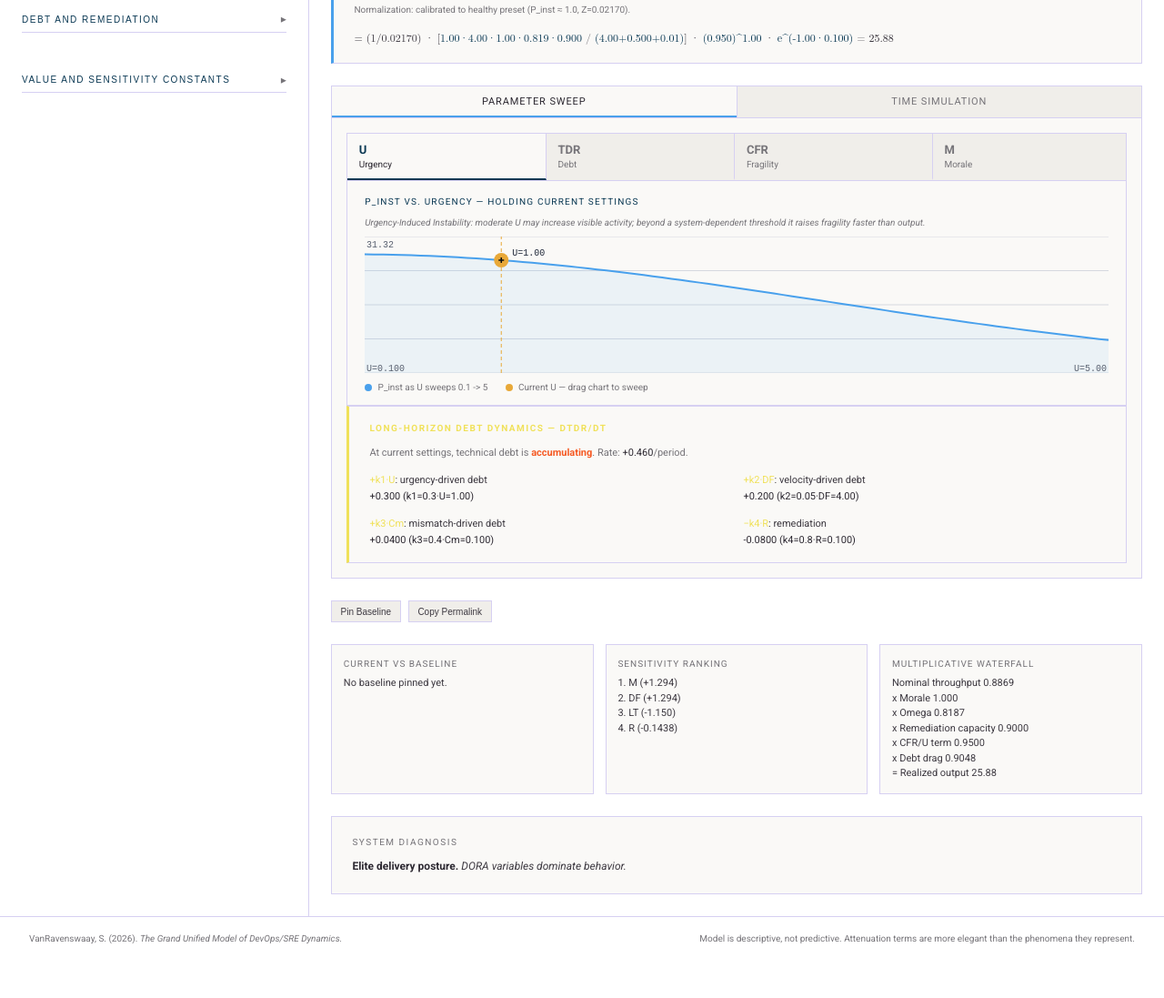
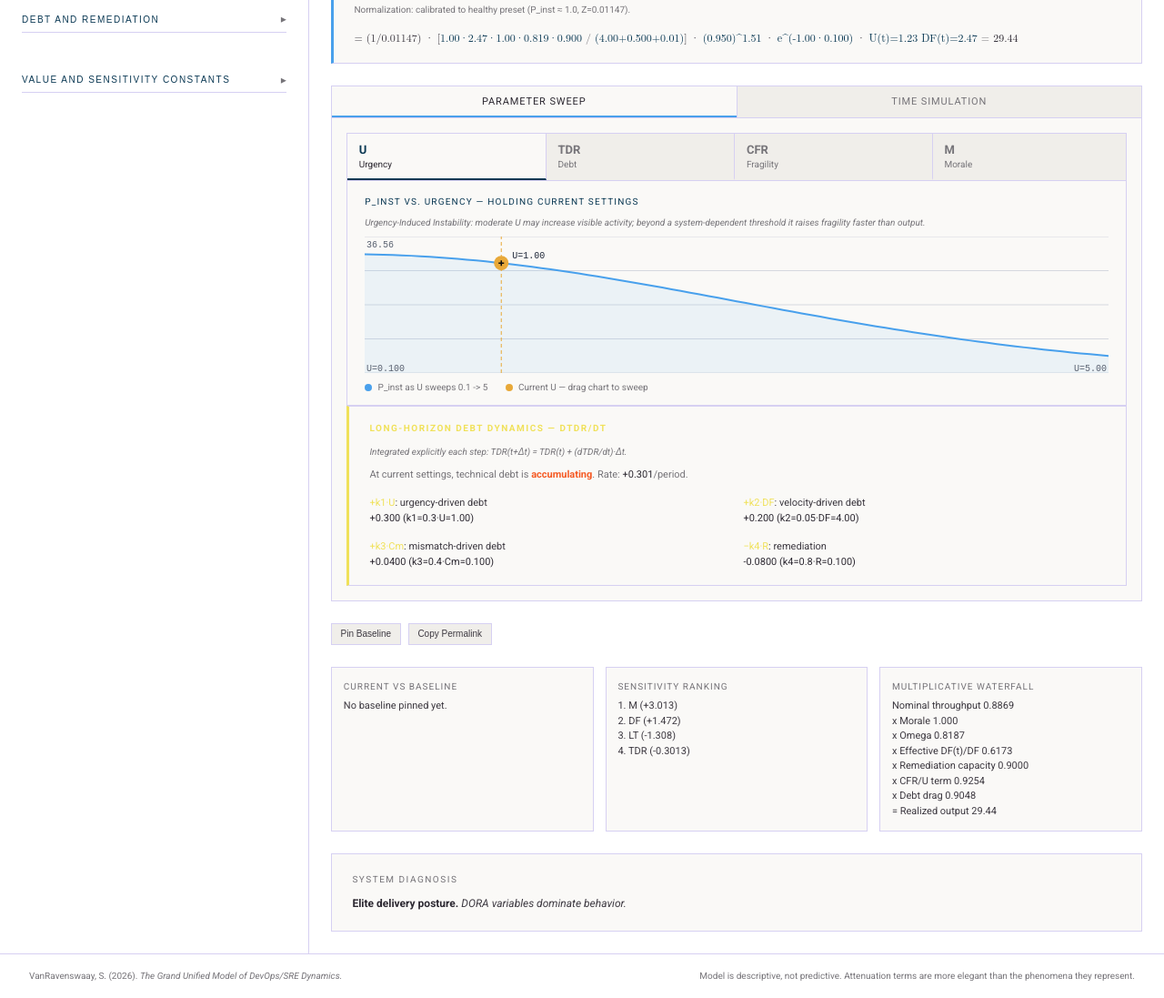
Before and after one commit to scottvr/GUM_of_Devops, a plain HTML site: page DORA/gum-graph/index.html in a window 1280 px wide. Shown: the part 580-1677 px from the top of the page at 91% size. Before the commit the page ends 1636 px from the top, so only its background shows below. Drawn offline with nearby package versions, Linux system fonts and the light colour scheme; a web font is replaced by a local one.

Commit message:
fix the math. feeback the attenuation, integrate with t, etc.

```diff
--- a/DORA/gum-graph/doragum.css
+++ b/DORA/gum-graph/doragum.css
@@ -736,6 +736,13 @@
     margin-bottom: 0.6rem;
   }
 
+  .tdr-formula-note {
+    font-size: 10px;
+    color: var(--text-dim);
+    margin-bottom: 0.55rem;
+    font-style: italic;
+  }
+
   .tdr-grid {
     display: grid;
     grid-template-columns: 1fr 1fr;
@@ -822,6 +829,26 @@
     padding: 0.5rem 0.6rem;
   }
 
+  .sim-ticker {
+    display: grid;
+    grid-template-columns: repeat(3, minmax(0, 1fr));
+    gap: 0.45rem;
+  }
+
+  .sim-ticker > div {
+    border: 1px solid var(--border);
+    background: var(--surface);
+    padding: 0.35rem 0.45rem;
+    font-size: 11px;
+    color: var(--text);
+  }
+
+  .ticker-label {
+    color: var(--text-dim);
+    font-size: 10px;
+    margin-right: 0.3rem;
+  }
+
   .tool-row {
     display: flex;
     gap: 0.5rem;
@@ -888,4 +915,7 @@
       grid-template-columns: 1fr;
       gap: 0.3rem;
     }
+    .sim-ticker {
+      grid-template-columns: 1fr;
+    }
   }
--- a/DORA/gum-graph/index.html
+++ b/DORA/gum-graph/index.html
@@ -342,6 +342,7 @@
         <!-- TDR dynamics -->
         <div class="tdr-dynamics">
           <h3>Long-Horizon Debt Dynamics — dTDR/dt</h3>
+          <div class="tdr-formula-note">Integrated explicitly each step: TDR(t+Δt) = TDR(t) + (dTDR/dt)·Δt.</div>
           <div style="font-size:11px; color:var(--text-dim); margin-bottom:0.8rem;">
             At current settings, technical debt is <strong id="tdr-trend-word" style="color:var(--warn)">—</strong>.
             Rate: <span id="tdr-rate" style="color:var(--text-bright)">—</span>/period.
@@ -407,6 +408,11 @@
             </div>
           </div>
           <canvas id="sim-canvas"></canvas>
+          <div class="sim-ticker">
+            <div><span class="ticker-label">P_inst</span> <span id="ticker-pinst">—</span></div>
+            <div><span class="ticker-label">P_real(t)</span> <span id="ticker-preal">—</span></div>
+            <div><span class="ticker-label">TDR(t)</span> <span id="ticker-tdr">—</span></div>
+          </div>
           <div class="sim-readout" id="sim-readout">At t = 0.00: projected TDR = 0.000, instantaneous output = 0.000, cumulative output = 0.000</div>
         </div>
       </div>
@@ -551,6 +557,7 @@
     tdr: true,
     coupling: false,
   },
+  floorToastShown: false,
 };
 
 function renderSliderLabels(v) {
@@ -782,14 +789,11 @@
 }
 
 function computeRawP(v, opts = { urgencyBoost: false }) {
-  const omega = computeOmega(v);
-  const urgencyExp = Math.pow(v.U, 2);
-  const cfrTerm = Math.pow(1 - v.CFR, urgencyExp);
-  const debtAtt = Math.exp(-v.lam * v.TDR);
-  const activity = opts.urgencyBoost ? urgencyActivityBoost(v.U) : 1;
-  const num = v.V * v.DF * activity * v.M * omega * (1 - v.R);
+  const terms = computeTerms(v, opts);
+  const activity = opts.urgencyBoost ? urgencyActivityBoost(terms.U_t) : 1;
+  const num = v.V * terms.DF_t * activity * v.M * terms.omega * (1 - v.R);
   const den = v.LT + v.MTTR + EPS;
-  return (num / den) * cfrTerm * debtAtt;
+  return (num / den) * terms.cfrTerm * terms.debtAtt;
 }
 
 function computePInst(v, opts = { urgencyBoost: false }) {
@@ -802,18 +806,24 @@
 
 function computeTerms(v, opts = { urgencyBoost: false }) {
   const omega = computeOmega(v);
-  const urgencyExp = Math.pow(v.U, 2);
+  const debtAtt = Math.exp(-v.lam * v.TDR);
+  const attenuationDriver = clamp(omega * debtAtt * Math.max(0.2, v.M / 1.2), 0.05, 1.25);
+  const U_t = v.U * (1 + 0.6 * (1 - attenuationDriver));
+  const DF_t = v.DF * attenuationDriver;
+  const urgencyExp = Math.pow(U_t, 2);
   const cfrTerm = Math.pow(1 - v.CFR, urgencyExp);
-  const debtAtt = Math.exp(-v.lam * v.TDR);
-  const activity = opts.urgencyBoost ? urgencyActivityBoost(v.U) : 1;
-  const throughput = v.V * v.DF / (v.LT + v.MTTR + EPS);
-  const dTDR = K1 * v.U + K2 * v.DF + K3 * v.Cm - K4 * v.R;
-  return { omega, urgencyExp, cfrTerm, debtAtt, throughput, dTDR, activity };
+  const activity = opts.urgencyBoost ? urgencyActivityBoost(U_t) : 1;
+  const throughputNominal = v.V * v.DF / (v.LT + v.MTTR + EPS);
+  const throughput = v.V * DF_t / (v.LT + v.MTTR + EPS);
+  const growthDrivers = (K1 * urgencyExp + K2 * DF_t + K3 * v.Cm) * attenuationDriver;
+  const dTDR = growthDrivers - K4 * v.R;
+  return { omega, urgencyExp, cfrTerm, debtAtt, throughput, throughputNominal, dTDR, activity, attenuationDriver, U_t, DF_t };
 }
 
 function stepDebtOnlyState(v, dt, opts = { urgencyBoost: false }) {
   const t = computeTerms(v, opts);
-  return { ...v, TDR: clamp(v.TDR + t.dTDR * dt, 0, 1) };
+  const next = v.TDR + t.dTDR * dt;
+  return { ...v, TDR: clamp(next, 0, 1) };
 }
 
 function stepCoupledState(v, dt, opts = { urgencyBoost: false }) {
@@ -846,6 +856,10 @@
       omega: terms.omega,
       debt_att: terms.debtAtt,
       cfr_term: terms.cfrTerm,
+      U_t: terms.U_t,
+      DF_t: terms.DF_t,
+      attenuationDriver: terms.attenuationDriver,
+      floorActive: state.TDR + terms.dTDR * dt < 0,
       M: state.M,
       LT: state.LT,
       CFR: state.CFR,
@@ -954,7 +968,7 @@
 
   document.getElementById('eq-expanded').innerHTML =
     `<span style="color:var(--text)">= (1/${fmt(normalizationZ,4)}) · [</span>` +
-    `<span style="color:var(--accent)">${fmt(v.V)}·${fmt(v.DF)}·${fmt(v.M)}·${fmt(terms.omega,3)}·${fmt(1-v.R,3)}</span>` +
+    `<span style="color:var(--accent)">${fmt(v.V)}·${fmt(terms.DF_t)}·${fmt(v.M)}·${fmt(terms.omega,3)}·${fmt(1-v.R,3)}</span>` +
     `<span style="color:var(--text-dim)"> / </span>` +
     `<span style="color:var(--accent)">(${fmt(v.LT)}+${fmt(v.MTTR)}+${EPS})</span>` +
     `<span style="color:var(--text)">] · </span>` +
@@ -962,6 +976,7 @@
     `<span style="color:var(--text)"> · </span>` +
     `<span style="color:var(--accent)">e^(-${fmt(v.lam)}·${fmt(v.TDR)})</span>` +
     (appState.urgencyBoost ? `<span style="color:var(--text)"> · </span><span style="color:var(--accent)">activity=${fmt(terms.activity,3)}</span>` : '') +
+    `<span style="color:var(--text)"> · </span><span style="color:var(--accent)">U(t)=${fmt(terms.U_t)} DF(t)=${fmt(terms.DF_t)}</span>` +
     `<span style="color:var(--text-dim)"> = </span><span style="color:var(--text-bright); font-weight:500">${fmt(pInst, 4)}</span>`;
 
   const dTDR = terms.dTDR;
@@ -1031,11 +1046,12 @@
 }
 
 function updateWaterfall(v, terms, pInst) {
-  const nominal = v.V * v.DF / (v.LT + v.MTTR + EPS);
+  const nominal = terms.throughputNominal;
   const rows = [
     `Nominal throughput ${fmt(nominal,4)}`,
     `x Morale ${fmt(v.M,4)}`,
     `x Omega ${fmt(terms.omega,4)}`,
+    `x Effective DF(t)/DF ${fmt(terms.attenuationDriver,4)}`,
     `x Remediation capacity ${fmt(1-v.R,4)}`,
     `x CFR/U term ${fmt(terms.cfrTerm,4)}`,
     `x Debt drag ${fmt(terms.debtAtt,4)}`,
@@ -1152,8 +1168,16 @@
   setText('sim-time-val', `t = ${fmt(appState.simTime,4)}`);
   const row = rowAtTime(appState.simRows, appState.simTime);
   if (!row) return;
+  if (row.floorActive && !appState.floorToastShown) {
+    showToast('Remediation Floor Active: Debt Fully Cleared.');
+    appState.floorToastShown = true;
+  }
+  if (!row.floorActive) appState.floorToastShown = false;
+  setText('ticker-pinst', fmt(row.P_inst, 4));
+  setText('ticker-preal', fmt(row.P_cum, 4));
+  setText('ticker-tdr', fmt(row.TDR, 4));
   setText('sim-readout',
-    `At t = ${fmt(row.time,4)}: projected TDR = ${fmt(row.TDR,4)}, instantaneous output = ${fmt(row.P_inst,4)}, cumulative output = ${fmt(row.P_cum,4)}`);
+    `At t = ${fmt(row.time,4)} (Δt=${SIM_DT}): projected TDR = ${fmt(row.TDR,4)}, instantaneous output = ${fmt(row.P_inst,4)}, cumulative P_real(t) = ${fmt(row.P_cum,4)}.`);
 }
 
 function setSimSpeed(v) {
```
